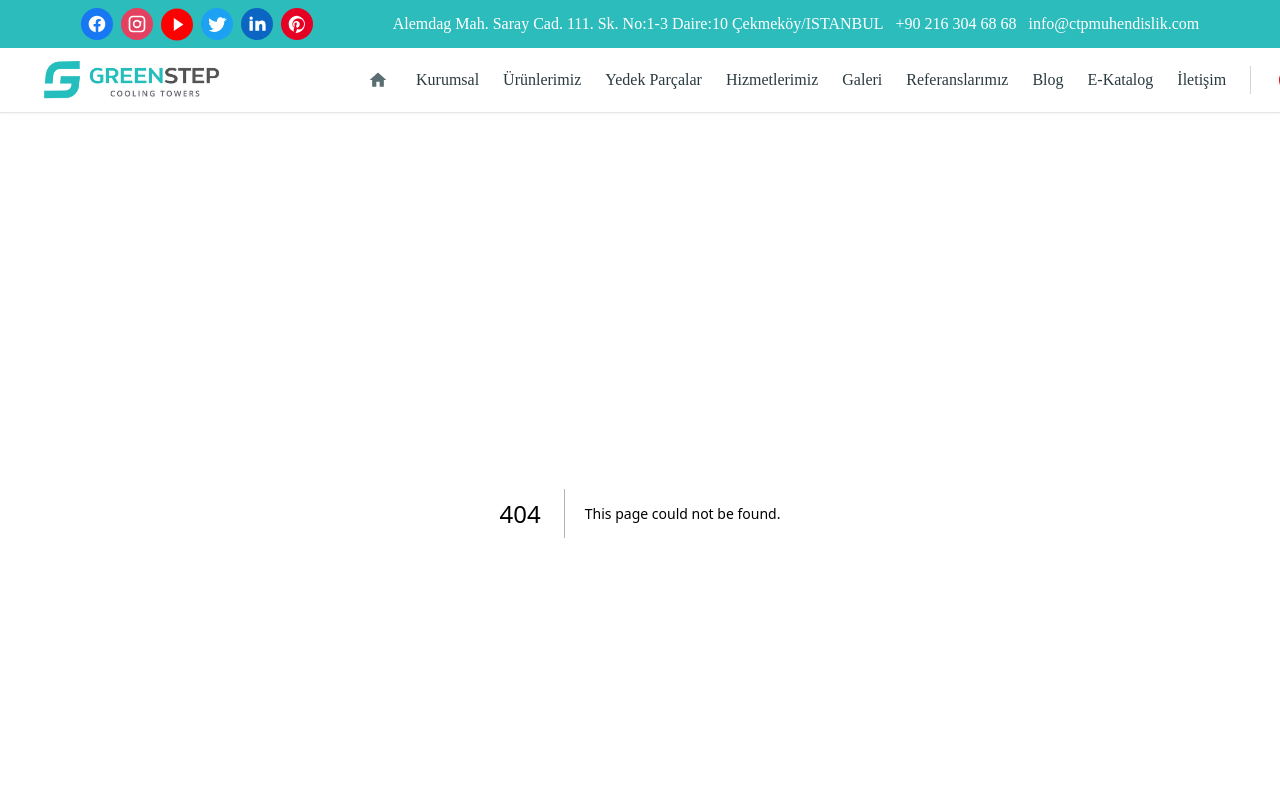
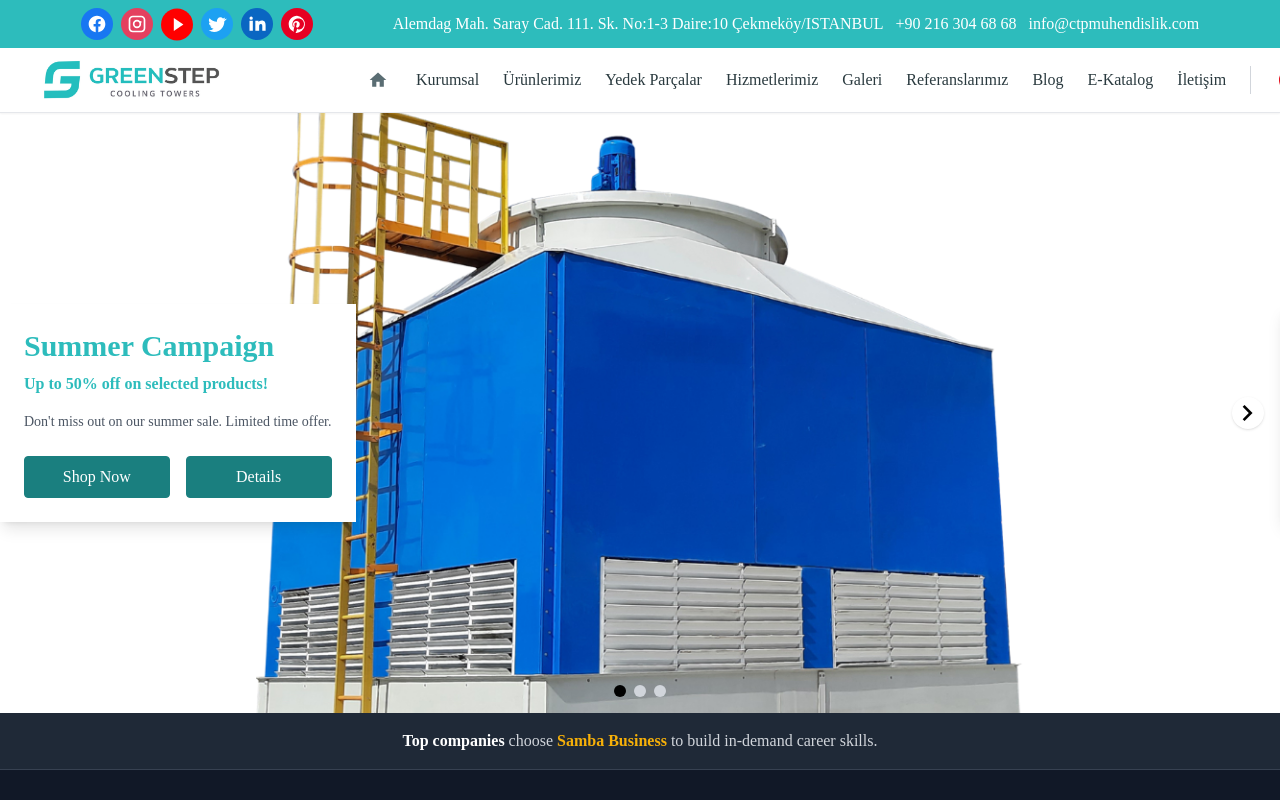
Before and after one commit to sambasoftwareuk/greenstep, a Next.js app: page /component in a window 1280 px wide. Before the commit this address had no page. Shown: the top 800 px of the page. Built offline with nearby package versions, Linux system fonts and the light colour scheme.

Commit message:
main slider adjusted for new design

```diff
--- a/app/_atoms/images.jsx
+++ b/app/_atoms/images.jsx
@@ -11,13 +11,13 @@ const getImageSlug = (imageLink) =>
         .replace(/\.[^/.]+$/, "")
     : "generic-image";
 
-export const SliderImage = ({ imageLink, imageAlt }) => {
+export const SliderImage = ({ imageLink, imageAlt, orientation }) => {
   const src = useMemo(() => getSrc(imageLink), [imageLink]);
   const randomImageAlt = useMemo(() => getImageSlug(imageLink), [imageLink]);
   return (
-    <div className="mx-auto w-full max-w-[1350px]">
-      <div className="custom:block relative h-[250px] w-full overflow-hidden">
-        <div className="absolute top-0 left-1/2 -translate-x-1/2 w-[1350px] h-full">
+    <div className="mx-auto w-full max-w-[1600px]">
+      <div className="custom:block relative h-[600px] w-[60%] ml-[20%] overflow-hidden">
+        <div className="absolute top-0 left-1/2 -translate-x-1/2 w-full h-full">
           <Image
             src={src}
             alt={`slider-image-${imageAlt ? imageAlt : randomImageAlt}`}
--- a/app/_components/footer.jsx
+++ b/app/_components/footer.jsx
@@ -75,7 +75,7 @@ export function Footer() {
       <div className="bg-gray-950 w-full text-sm text-white py-6 px-6">
         <div className="max-w-7xl mx-auto flex flex-col sm:flex-row justify-between items-center gap-4">
           <div className="flex items-center gap-2">
-            <LogoImage imageLink="/logo.jpg" />
+            <LogoImage imageLink="/green-step-logo.png" />
             <span>
               © {new Date().getFullYear()} SambaAcademy, Inc. All rights
               reserved.
--- a/app/_components/imageSliderComponent.jsx
+++ b/app/_components/imageSliderComponent.jsx
@@ -1,13 +1,60 @@
-import React from "react";
 import { ImageSlider } from "../_molecules/slider";
 import { SliderImage } from "../_atoms/images";
+import SliderCard from "../_molecules/sliderCard";
 
-const ImageSliderComponent = ({ images }) => {
+const ImageSliderComponent = ({ size, variant, sliderData = [], orientation }) => {
   return (
-    <ImageSlider variant="autoSlide">
-      {images.map((image, index) => (
-        <SliderImage key={index} imageLink={`/${image.link}`} />
-      ))}
+    <ImageSlider size={size} variant={variant}>
+      {sliderData.map((content, index) => {
+        const hasImage = !!content.link;
+        const hasCard =
+          content.title || content.subtitle || content.body || content.primaryLabel || content.secondaryLabel;
+
+        const isSplit = orientation === "split-horizontal";
+
+        return (
+          <div key={index} className={isSplit ? "flex w-full h-full" : "relative w-full h-full"}>
+            {/* Görsel */}
+            {hasImage && (
+              <div className={isSplit ? "w-1/2 h-full" : "w-full h-full"}>
+                <SliderImage imageLink={`/${content.link}`} size={size} orientation={orientation} />
+              </div>
+            )}
+
+            {/* Kart */}
+            {hasCard && (
+              <div
+                className={
+                  isSplit
+                    ? "w-1/2 flex items-center justify-center p-4"
+                    : "absolute inset-0 flex items-center pointer-events-none"
+                }
+              >
+                <div
+                  className={`max-w-xl pointer-events-auto
+                    ${
+                      orientation === "overlay-center"
+                        ? "mx-auto"
+                        : orientation === "overlay-left"
+                        ? "ml-[10%] mr-auto"
+                        : orientation === "overlay-right"
+                        ? "mr-[10%] ml-auto"
+                        : ""
+                    }`}
+                >
+                  <SliderCard
+                    title={content.title}
+                    subtitle={content.subtitle}
+                    body={content.body}
+                    primaryLabel={content.primaryLabel}
+                    secondaryLabel={content.secondaryLabel}
+                  />
+                </div>
+              </div>
+            )}
+          </div>
+        );
+      })}
     </ImageSlider>
   );
 };
--- a/app/_molecules/slider.jsx
+++ b/app/_molecules/slider.jsx
@@ -150,6 +150,7 @@ export const CarouselSlider = ({
 };
 
 export const ImageSlider = ({
+  size = "sm",
   children,
   variant,
   showDots = true,
@@ -182,7 +183,7 @@ export const ImageSlider = ({
     <div className="relative w-full overflow-hidden mx-auto">
       {/* Slider container */}
       <div
-        className="flex transition-transform duration-500 ease-in-out"
+        className={`flex w-full ${size === "sm" ? "h-[250px]" : size === "md" ? "h-[300px]" : size === "lg" ? 'h-[600px]' : "" } transition-transform duration-500 ease-in-out`}
         style={{ transform: `translateX(-${index * 100}%)` }}
       >
         {items.map((child, i) => (
--- a/app/_molecules/sliderCard.jsx
+++ b/app/_molecules/sliderCard.jsx
@@ -1,20 +1,25 @@
 "use client";
 import React from "react";
 import { PrimaryButton } from "../_atoms/buttons";
+import { Header1, Header2 } from "../_atoms/Headers";
 
 export default function SliderCard({
   title,
   subtitle,
   primaryLabel,
   onPrimaryClick,
+  body,
   secondaryLabel,
   onSecondaryClick,
 }) {
   return (
     <div className="rounded-4xl shadow-lg bg-white p-6 max-w-md w-full flex flex-col justify-between h-full">
       <div>
-        <h1 className="text-2xl font-bold text-gray-900 mb-2">{title}</h1>
-        <p className="text-gray-700 text-base">{subtitle}</p>
+        <Header1 className="text-2xl font-bold text-gray-900 mb-2">{title}</Header1>
+        <Header2 className="text-gray-700 text-base">{subtitle}</Header2>
+      </div>
+      <div>
+        {body && <p className="text-gray-600 text-sm mt-4">{body}</p>}
       </div>
 
       {(primaryLabel || secondaryLabel) && (
--- /dev/null
+++ b/app/component/page.jsx
@@ -0,0 +1,14 @@
+
+import ImageSliderComponent from '../_components/imageSliderComponent'
+import images from '../mocks/images.json'
+import sliderData from '../mocks/sliderData.json'
+
+const page = () => {
+  return (
+    <div>
+      <ImageSliderComponent images={images} size={"lg"} sliderData={sliderData} />
+    </div>
+  )
+}
+
+export default page
--- a/app/constants/images.json
+++ /dev/null
@@ -1,4 +0,0 @@
-[
-    { "alt": "Life in the UK", "link": "sampleimages/life-in-the-uk.jpg" },
-    { "alt": "Learning Centered", "link": "sampleimages/learner-centered.jpg" }
-]
--- /dev/null
+++ b/app/mocks/images.json
@@ -0,0 +1,4 @@
+[
+    { "alt": "Life in the UK", "link": "tek-hucreli.png" },
+    { "alt": "Learning Centered", "link": "iki-hucreli.png" }
+]
--- /dev/null
+++ b/app/mocks/sliderData.json
@@ -0,0 +1,26 @@
+[
+  {
+    "title": "Summer Campaign",
+    "subtitle": "Up to 50% off on selected products!",
+    "body": "Don't miss out on our summer sale. Limited time offer.",
+    "primaryLabel": "Shop Now",
+    "secondaryLabel": "Details",
+    "link" : "tek-hucreli.png"
+  },
+  {
+    "title": "New Season Products",
+    "subtitle": "Spring 2025 collection is now live.",
+    "body": "Check out the latest trends in our new season collection.",
+    "primaryLabel": "Explore",
+    "secondaryLabel": "Collection",
+    "link":"iki-hucreli.png"
+  },
+  {
+    "title": "Free Shipping",
+    "subtitle": "Enjoy free shipping on all purchases.",
+    "body": "Take advantage of our free shipping offer on all orders.",
+    "primaryLabel": "Start Shopping",
+    "secondaryLabel": "Terms",
+    "link": "uc-hucreli.png"
+  }
+]
--- a/app/page.jsx
+++ b/app/page.jsx
@@ -1,8 +1,9 @@
 import ImageSliderComponent from "./_components/imageSliderComponent";
-import images from "./constants/images";
+import images from "./mocks/images";
 import coursesFromMock from "./mocks/courses.json";
 import MainProductComponent from "./_components/CardWithBigImage";
 import products from "./constants/bigCardProducts.json";
+import sliderData from "./mocks/sliderData.json";
 // import LearningPathwayComponent from "./_components/learningPathwayComponent";
 // import MainTabComponent from "./_components/mainTabComponent";
 // import ReferenceComponent from "./_components/referanceComponent";
@@ -20,7 +21,7 @@ export default function Home() {
   const { mockCourses } = coursesFromMock;
   return (
     <div className="flex flex-col items-center justify-center min-h-screen">
-      <ImageSliderComponent images={images} />
+      <ImageSliderComponent size={"lg"} sliderData={sliderData} orientation={"split-horizontal"} />
       <MainProductComponent products={products} />
 
       {/* <LearningPathwayComponent careers={careers} />
```
